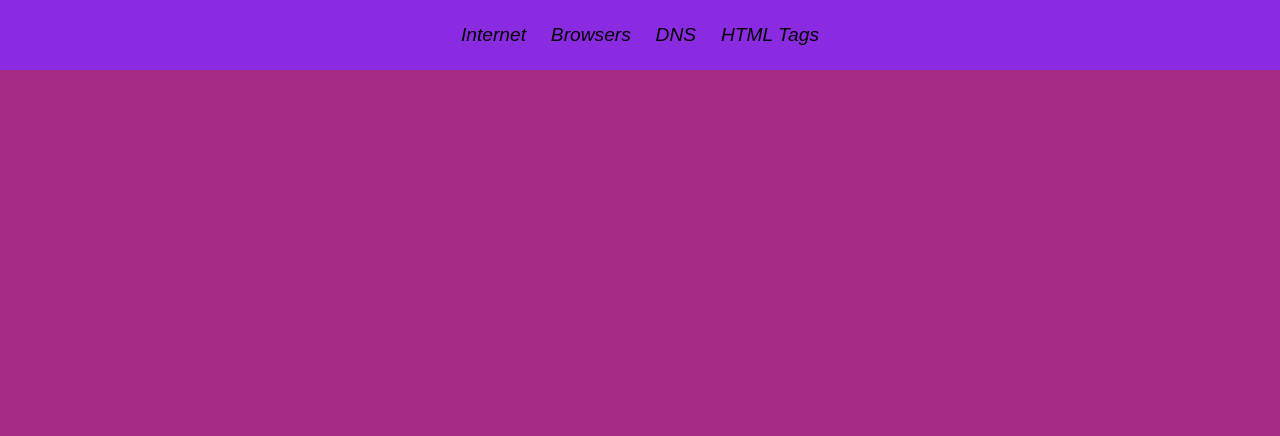
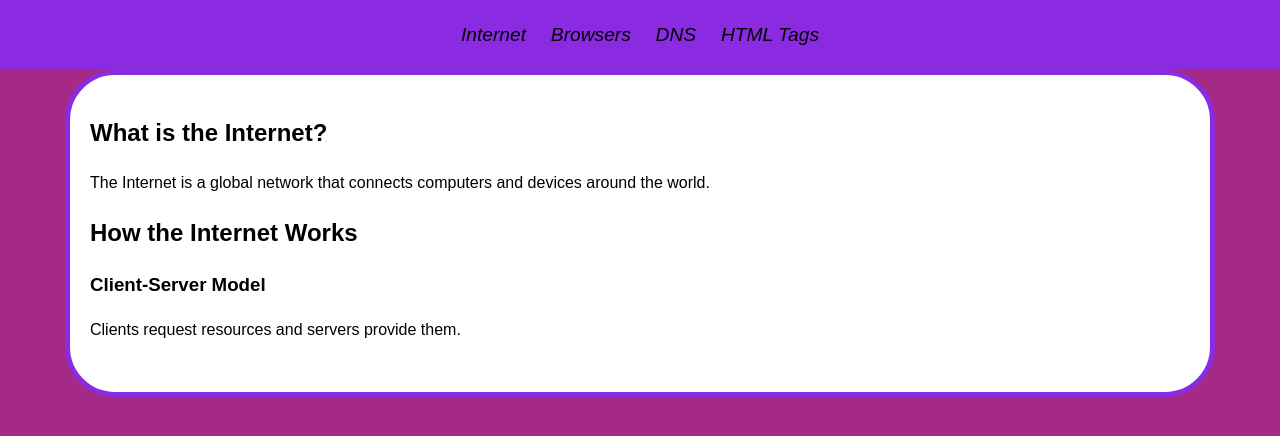
Before and after one commit to anu-git-lab/html-guide, a plain HTML site: page index.html in a window 1280 px wide. Shown: the part 150-586 px from the top of the page. Drawn offline with Linux system fonts and the light colour scheme.

Commit message:
Add main content structure and styles for Internet section

```diff
--- a/css/style.css
+++ b/css/style.css
@@ -28,6 +28,8 @@ main{
     margin: auto;
     background: white;
     padding: 20px;
+    border-radius: 50px;
+    border: 5px solid blueviolet;
 }
 
 section{
--- a/index.html
+++ b/index.html
@@ -26,3 +26,11 @@ pre{background:#eee;padding:10px;overflow:auto}
 <a href="#tags">HTML Tags</a>
 </nav>
 </header>
+<main>
+<section id="internet">
+<h2>What is the Internet?</h2>
+<p>The Internet is a global network that connects computers and devices around the world.</p>
+
+<h2>How the Internet Works</h2>
+<h3>Client-Server Model</h3>
+<p>Clients request resources and servers provide them.</p>
```
